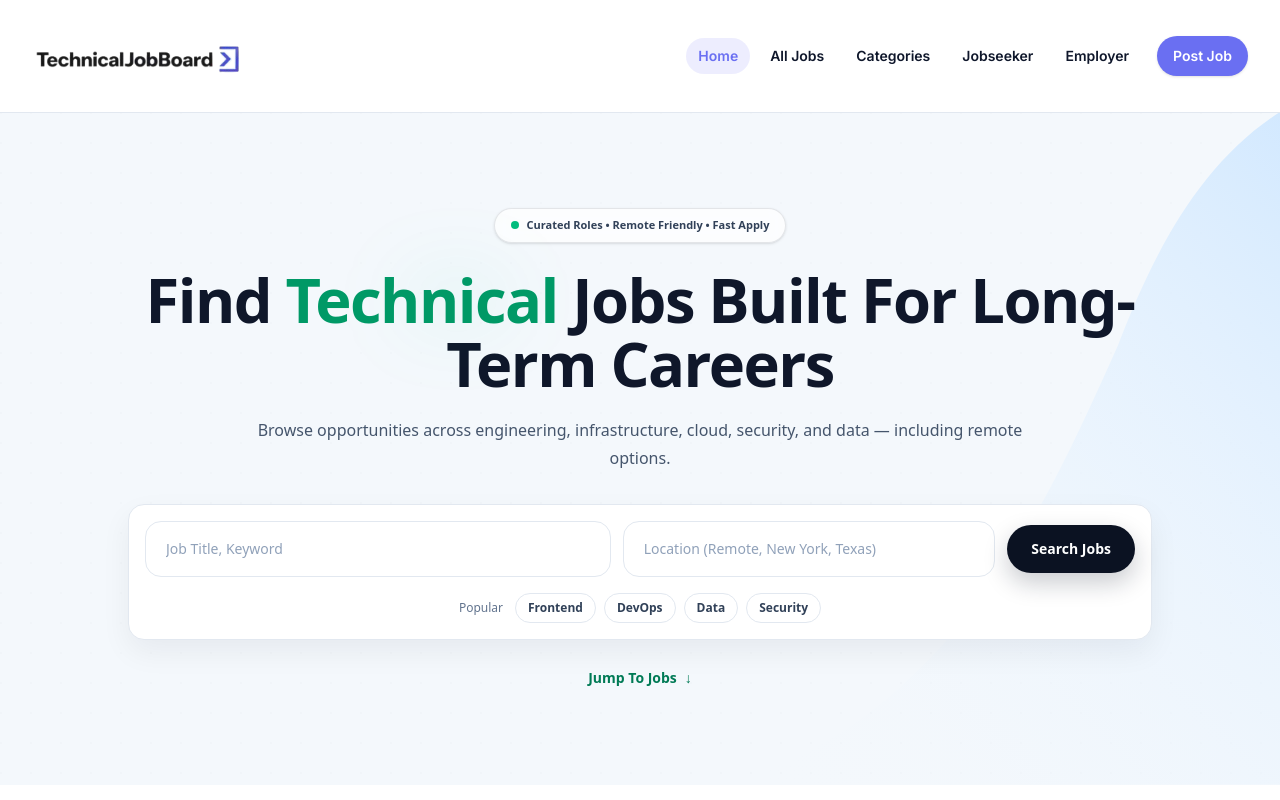
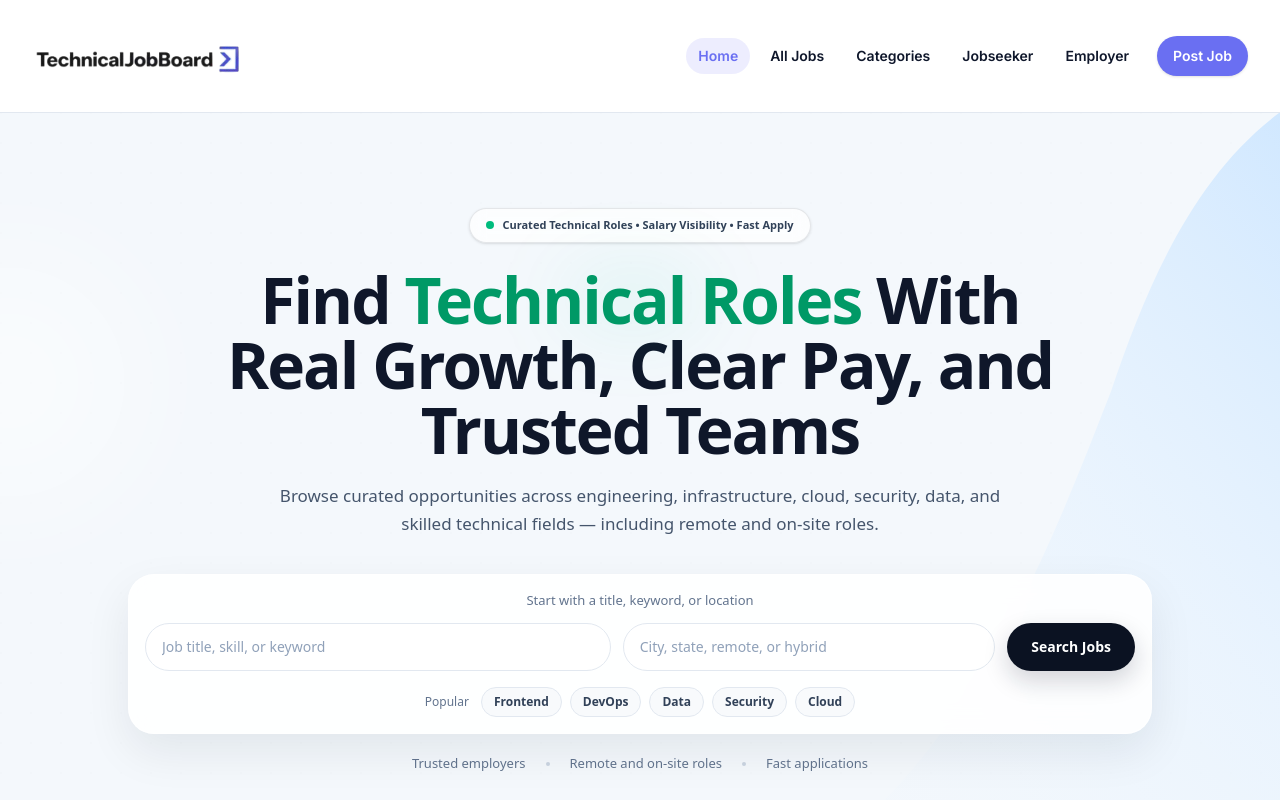
Before and after one commit to adebisidolapo/technicaljobboard, a Next.js app: page / in a window 1280 px wide. Shown: the top 800 px of the page. Built offline with nearby package versions, Linux system fonts and the light colour scheme; no server answers; the database is empty.

Commit message:
update hero section

```diff
--- a/app/page.tsx
+++ b/app/page.tsx
@@ -158,9 +158,8 @@ const wideContainer =
   const sectionTitle =
     "mt-3 text-[clamp(1.6rem,3.2vw,2.35rem)] font-extrabold tracking-tight text-[#0F172A]";
 
-  const inputBase =
-    "h-14 w-full rounded-2xl border border-slate-200 bg-white px-5 text-sm text-slate-900 outline-none placeholder:text-slate-400 transition focus:border-emerald-300 focus:ring-4 focus:ring-emerald-100";
-
+ const inputBase =
+  "h-12 w-full rounded-xl border border-slate-200 bg-white px-4 text-sm text-slate-700 placeholder:text-slate-400 shadow-[inset_0_1px_0_rgba(255,255,255,0.4)] outline-none transition focus:border-indigo-200 focus:ring-4 focus:ring-indigo-50";
   const secondaryButton =
     "inline-flex h-12 items-center justify-center rounded-xl border border-slate-200 bg-white px-6 text-sm font-semibold text-slate-700 transition hover:border-slate-300 hover:bg-slate-50";
 
@@ -170,17 +169,16 @@ const wideContainer =
   return (
     <main className="min-h-screen bg-[#F6F8FC] font-sans text-[#0F172A]">
 
-    {/* ================= HERO ================= */}
+  {/* ================= HERO ================= */}
 <section className="relative isolate overflow-hidden bg-[#F4F8FC]">
   {/* Background Layer */}
   <div className="pointer-events-none absolute inset-0 overflow-hidden">
-
     {/* base color */}
     <div className="absolute inset-0 bg-[#F4F8FC]" />
 
     {/* subtle grid */}
     <div
-      className="absolute inset-0 opacity-[0.12]"
+      className="absolute inset-0 opacity-[0.10]"
       style={{
         backgroundImage:
           "radial-gradient(circle at 1px 1px, rgba(15,23,42,0.10) 1px, transparent 0)",
@@ -188,9 +186,12 @@ const wideContainer =
       }}
     />
 
+    {/* soft ambient glow */}
+    <div className="absolute left-[-120px] top-[140px] h-[260px] w-[260px] rounded-full bg-white/50 blur-3xl" />
+
     {/* AWS style top gradient */}
     <svg
-      className="absolute right-0 top-0 h-full w-[65%]"
+      className="absolute right-0 top-0 h-full w-[68%]"
       viewBox="0 0 720 520"
       preserveAspectRatio="none"
       aria-hidden="true"
@@ -204,8 +205,8 @@ const wideContainer =
           y2="520"
           gradientUnits="userSpaceOnUse"
         >
-          <stop stopColor="#CFE7FF" stopOpacity="0.9" />
-          <stop offset="0.45" stopColor="#E3F1FF" stopOpacity="0.5" />
+          <stop stopColor="#CFE7FF" stopOpacity="0.95" />
+          <stop offset="0.42" stopColor="#E3F1FF" stopOpacity="0.58" />
           <stop offset="1" stopColor="#F4F8FC" stopOpacity="0" />
         </linearGradient>
       </defs>
@@ -215,49 +216,49 @@ const wideContainer =
         fill="url(#awsHeroGradient)"
       />
     </svg>
-
   </div>
 
   {/* Content */}
   <div className={`relative ${container}`}>
-    <div className="mx-auto max-w-5xl py-14 text-center sm:py-16 md:py-20 lg:py-24">
-
+    <div className="mx-auto max-w-5xl py-16 text-center sm:py-18 md:py-20 lg:py-24">
       {/* Badge */}
-      <div className="mx-auto inline-flex items-center gap-2 rounded-full border border-slate-900/10 bg-white/70 px-4 py-2 text-[11px] font-semibold text-slate-700 shadow-sm backdrop-blur">
+      <div className="mx-auto inline-flex items-center gap-2 rounded-full border border-slate-900/10 bg-white/75 px-4 py-2 text-[11px] font-semibold text-slate-700 shadow-sm backdrop-blur">
         <span className="inline-block h-2 w-2 rounded-full bg-emerald-500" />
-        Curated Roles • Remote Friendly • Fast Apply
+        Curated Technical Roles • Salary Visibility • Fast Apply
       </div>
 
       {/* Title */}
-      <h1 className="mt-6 text-[clamp(2.2rem,4.8vw,4rem)] font-extrabold leading-[1.05] tracking-tight text-[#0F172A]">
+      <h1 className="mx-auto mt-6 max-w-4xl text-[clamp(2.4rem,5vw,4.4rem)] font-extrabold leading-[1.02] tracking-[-0.03em] text-[#0F172A]">
         Find{" "}
         <span className="relative inline-block">
           <span
             aria-hidden
-            className="absolute left-[42%] top-1/2 h-[36px] w-[108px] -translate-x-1/2 -translate-y-1/2 rounded-full bg-emerald-400/10 blur-2xl"
+            className="absolute left-1/2 top-1/2 h-[42px] w-[132px] -translate-x-1/2 -translate-y-1/2 rounded-full bg-emerald-400/12 blur-2xl"
           />
           <span className="relative">
-            <span className="text-emerald-600">Technical</span>{" "}
-            <span className="text-[#0F172A]">Jobs</span>
+            <span className="text-emerald-600">Technical Roles</span>
           </span>
         </span>{" "}
-        Built For Long-Term Careers
+        With Real Growth, Clear Pay, and Trusted Teams
       </h1>
 
       {/* Subtitle */}
-      <p className="mx-auto mt-5 max-w-3xl text-[15px] leading-7 text-slate-600 sm:text-[16px]">
-        Browse opportunities across engineering, infrastructure, cloud,
-        security, and data — including remote options.
+      <p className="mx-auto mt-5 max-w-3xl text-[15px] leading-7 text-slate-600 sm:text-[16px] md:text-[17px]">
+        Browse curated opportunities across engineering, infrastructure, cloud,
+        security, data, and skilled technical fields — including remote and
+        on-site roles.
       </p>
 
       {/* Search */}
-      <div className="mt-8">
-        <div className="mx-auto w-full max-w-5xl rounded-2xl border border-slate-200 bg-white p-3 sm:p-4 shadow-[0_12px_30px_rgba(15,23,42,0.06)]">
+      <div className="mt-9">
+        <div className="mx-auto w-full max-w-5xl rounded-[26px] border border-white/70 bg-white/88 p-3 sm:p-4 shadow-[0_18px_45px_rgba(15,23,42,0.08)] backdrop-blur-md">
+          <div className="mb-3 text-center text-[13px] font-medium text-slate-500">
+            Start with a title, keyword, or location
+          </div>
 
           <div className="grid grid-cols-1 gap-3 md:grid-cols-2 xl:grid-cols-[1.25fr_1fr_auto] xl:items-center">
-
             <label className="sr-only" htmlFor="hero-q">
-              Job Title Or Keyword
+              Job title, skill, or keyword
             </label>
 
             <input
@@ -265,7 +266,7 @@ const wideContainer =
               value={heroQ}
               onChange={(e) => setHeroQ(e.target.value)}
               type="text"
-              placeholder="Job Title, Keyword"
+              placeholder="Job title, skill, or keyword"
               className={inputBase}
               onKeyDown={(e) => {
                 if (e.key === "Enter") runHeroSearch();
@@ -273,7 +274,7 @@ const wideContainer =
             />
 
             <label className="sr-only" htmlFor="hero-loc">
-              Location
+              City, state, remote, or hybrid
             </label>
 
             <input
@@ -281,7 +282,7 @@ const wideContainer =
               value={heroLoc}
               onChange={(e) => setHeroLoc(e.target.value)}
               type="text"
-              placeholder="Location (Remote, New York, Texas)"
+              placeholder="City, state, remote, or hybrid"
               className={inputBase}
               onKeyDown={(e) => {
                 if (e.key === "Enter") runHeroSearch();
@@ -291,18 +292,17 @@ const wideContainer =
             <button
               type="button"
               onClick={runHeroSearch}
-              className="h-12 w-full rounded-xl bg-[#0B1222] px-6 text-sm font-semibold text-white transition hover:bg-black md:col-span-2 xl:col-span-1 xl:w-auto shadow-[0_10px_24px_rgba(15,23,42,0.22)]"
+              className="h-12 w-full rounded-xl bg-[#0B1222] px-6 text-sm font-semibold text-white shadow-[0_10px_24px_rgba(15,23,42,0.18)] transition duration-200 hover:-translate-y-[1px] hover:bg-[#111827] md:col-span-2 xl:col-span-1 xl:w-auto"
             >
               Search Jobs
             </button>
-
           </div>
 
           {/* Popular Tags */}
           <div className="mt-4 flex flex-wrap items-center justify-center gap-x-2 gap-y-2 text-xs text-slate-500">
             <span className="mr-1 font-medium">Popular</span>
 
-            {["Frontend", "DevOps", "Data", "Security"].map((t) => (
+            {["Frontend", "DevOps", "Data", "Security", "Cloud"].map((t) => (
               <button
                 key={t}
                 type="button"
@@ -310,14 +310,22 @@ const wideContainer =
                   setHeroQ(t);
                   setTimeout(runHeroSearch, 0);
                 }}
-                className="rounded-full border border-slate-200 bg-white px-3 py-1.5 text-xs font-semibold text-slate-700 transition hover:border-slate-300 hover:bg-slate-50"
+                className="rounded-full border border-slate-200 bg-[#F8FAFC] px-3 py-1.5 text-xs font-semibold text-slate-700 transition hover:border-slate-300 hover:bg-white"
               >
                 {t}
               </button>
             ))}
           </div>
+        </div>
+      </div>
 
-        </div>
+      {/* Trust micro-copy */}
+      <div className="mt-5 flex flex-wrap items-center justify-center gap-x-4 gap-y-2 text-[13px] text-slate-500 sm:gap-x-5">
+        <span>Trusted employers</span>
+        <span className="hidden h-1 w-1 rounded-full bg-slate-300 sm:inline-block" />
+        <span>Remote and on-site roles</span>
+        <span className="hidden h-1 w-1 rounded-full bg-slate-300 sm:inline-block" />
+        <span>Fast applications</span>
       </div>
 
       {/* Jump */}
@@ -328,7 +336,6 @@ const wideContainer =
       >
         Jump To Jobs <span aria-hidden>↓</span>
       </button>
-
     </div>
   </div>
 </section>
```
